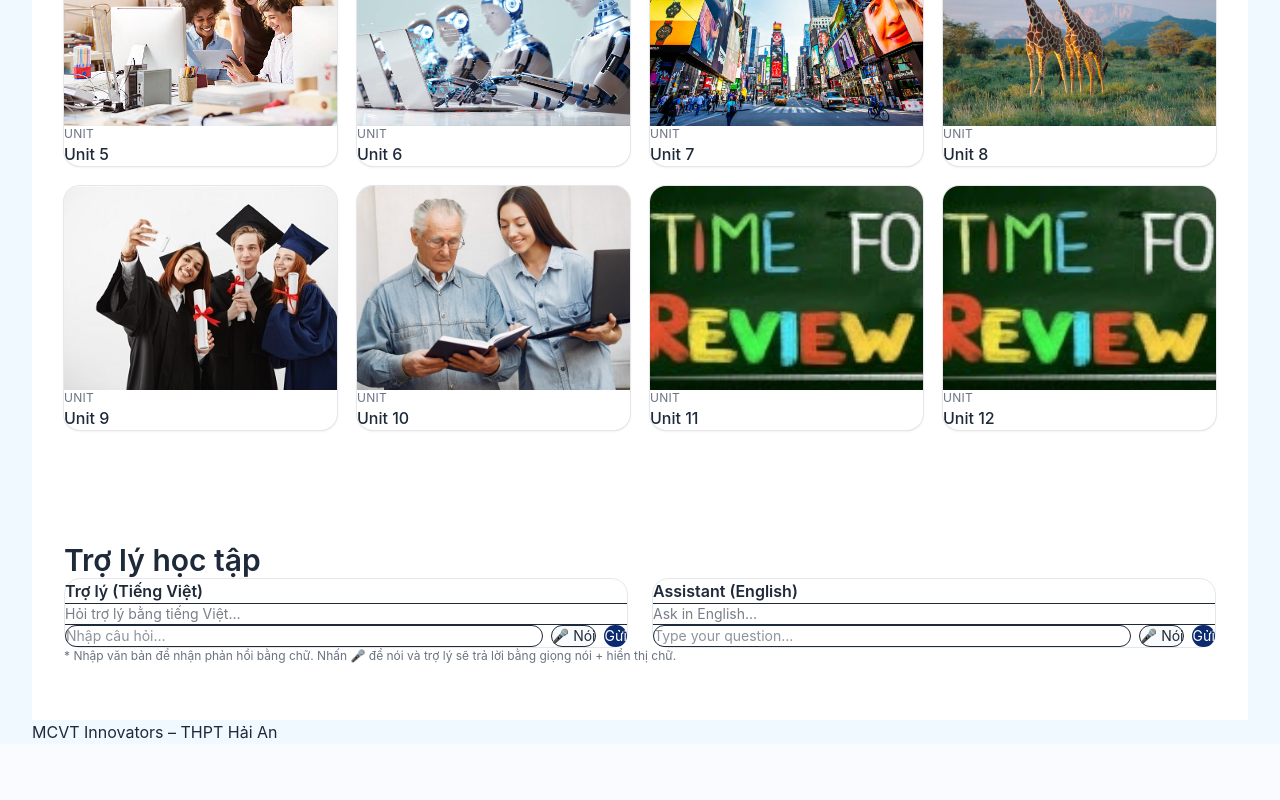
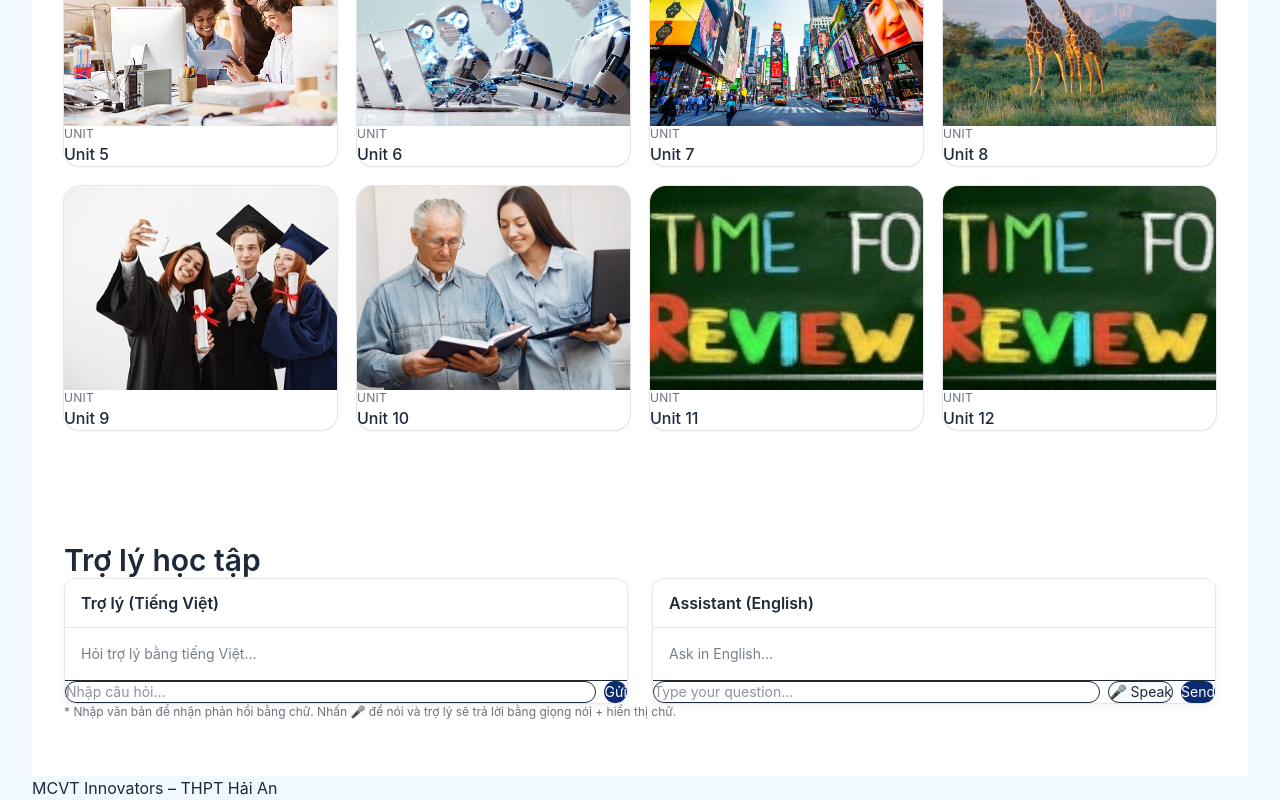
Before and after one commit to Thinit362/my-english-ai, a Next.js app: page /english-12 in a window 1280 px wide. Shown: the part 692-1492 px from the top of the page. Before the commit the page ends 1436 px from the top, so only its background shows below. Built offline with nearby package versions, Linux system fonts and the light colour scheme.

Commit message:
Update FlashBox.tsx

```diff
--- a/components/FlashBox.tsx
+++ b/components/FlashBox.tsx
@@ -16,15 +16,16 @@ type FlashBoxProps = {
     pronunciationTips?: boolean; // thêm mẹo phát âm (IPA + trọng âm)
   };
   tts?: {
-    enabled?: boolean;           // bật TTS
-    allowStop?: boolean;         // hiển thị nút Dừng
-    // Hints cũ (để tương thích), vẫn dùng nếu bạn chưa đặt voice cụ thể
+    enabled?: boolean;           // bật TTS (chỉ dùng cho EN)
+    allowStop?: boolean;         // hiển thị nút Dừng (chỉ dùng cho EN)
+
+    // Hints cũ (tương thích nếu bạn chưa đặt voice cụ thể)
     forceVietnameseVoice?: boolean;
     viVoiceHint?: string;        // 'vi-VN'
     enVoiceHint?: string;        // 'en-US'
 
-    // --- MỚI: tham số điều khiển GCP TTS ---
-    voice?: string;              // ví dụ 'en-US-Wavenet-D' | 'vi-VN-Wavenet-D'
+    // --- Tham số điều khiển Google Cloud TTS ---
+    voice?: string;              // ví dụ 'en-US-Wavenet-D'
     rate?: number;               // speakingRate (mặc định 1.0)
     pitch?: number;              // pitch semitones (mặc định 0.0)
   };
@@ -44,7 +45,7 @@ export default function FlashBox({
   const [busy, setBusy] = useState(false);
   const [listening, setListening] = useState(false);
 
-  // ====== STATE cho GCP TTS (hàng đợi phát) ======
+  // ====== STATE cho GCP TTS (hàng đợi phát – CHỈ dùng cho EN) ======
   const queueRef = useRef<string[]>([]);
   const playingRef = useRef(false);
   const currentAudioRef = useRef<HTMLAudioElement | null>(null);
@@ -92,6 +93,7 @@ export default function FlashBox({
       const prompt = buildPrompt(`${sys}\n\n${q}`);
       const text = await callGemini(prompt);
       setResponse(text || (lang === 'vi' ? 'Chưa có phản hồi.' : 'No response.'));
+      // Không tự speak cho VI; EN có thể bấm Replay nếu muốn nghe
     } catch (err: any) {
       setResponse((lang === 'vi' ? 'Lỗi: ' : 'Error: ') + (err?.message || 'Unknown'));
     } finally {
@@ -100,6 +102,7 @@ export default function FlashBox({
   }
 
   // ------------------ Voice input (Web Speech for mic) ------------------
+  // YÊU CẦU: Không hiển thị nút nói cho VI ⇒ phần render bên dưới sẽ ẩn.
   async function handleVoice() {
     const SR: any = (window as any).SpeechRecognition || (window as any).webkitSpeechRecognition;
     if (!SR) {
@@ -124,7 +127,9 @@ export default function FlashBox({
         const built = buildPrompt(`${sys}\n\n${transcript}`);
         const text = await callGemini(built);
         setResponse(text);
-        speak(text); // phát bằng GCP TTS
+
+        // KHÔNG speak cho VI
+        if (lang === 'en') speak(text);
       } catch (err: any) {
         setResponse((lang === 'vi' ? 'Lỗi: ' : 'Error: ') + (err?.message || 'Unknown'));
       } finally {
@@ -144,7 +149,7 @@ export default function FlashBox({
     }
   }
 
-  // ------------------ GCP TTS helpers ------------------
+  // ------------------ GCP TTS helpers (EN only) ------------------
   function sanitizeForSpeech(text: string) {
     let s = text;
     s = s.replace(/[*_~`>#-]{1,}/g, ' ').replace(/\s{2,}/g, ' ').trim(); // bỏ markdown
@@ -158,11 +163,10 @@ export default function FlashBox({
     return text.split(/(?<=[\.\!\?\…])\s+/).map(t => t.trim()).filter(Boolean);
   }
 
-  // chọn voice mặc định nếu bạn chưa truyền tts.voice
+  // chỉ chọn voice cho EN
   function defaultVoice(): string {
     if (tts?.voice) return tts.voice;
-    if (lang === 'vi') return 'vi-VN-Wavenet-D';  // có thể đổi A/B/C/D
-    return 'en-US-Wavenet-D';                     // đổi '...-F' nếu muốn nữ
+    return 'en-US-Wavenet-F'; // mặc định giọng EN (đổi thành D nếu muốn nam)
   }
 
   async function synthOnce(sentence: string) {
@@ -172,14 +176,13 @@ export default function FlashBox({
       body: JSON.stringify({
         text: sentence,
         voice: defaultVoice(),
-        rate: tts?.rate ?? (lang === 'vi' ? 0.92 : 1.0),
-        pitch: tts?.pitch ?? (lang === 'vi' ? 1.05 : 1.0),
+        rate: tts?.rate ?? 1.0,
+        pitch: tts?.pitch ?? 1.0,
       }),
     });
     if (!res.ok) throw new Error(`TTS ${res.status}`);
     const blob = await res.blob();
     const url = URL.createObjectURL(blob);
-    // phát
     await new Promise<void>((resolve, reject) => {
       const audio = new Audio(url);
       currentAudioRef.current = audio;
@@ -201,8 +204,8 @@ export default function FlashBox({
   }
 
   async function speak(text: string) {
-    if (!tts?.enabled || !text) return;
-    stopSpeak(); // clear cũ
+    if (lang !== 'en' || !tts?.enabled || !text) return; // KHÔNG speak cho VI
+    stopSpeak();
 
     const cleaned = sanitizeForSpeech(text);
     queueRef.current = splitSentences(cleaned);
@@ -212,47 +215,42 @@ export default function FlashBox({
     playingRef.current = true;
 
     while (playingRef.current && queueRef.current.length) {
-      // nếu đã bấm dừng giữa chừng
       if (token !== stopTokenRef.current) break;
-
       const sentence = queueRef.current.shift()!;
-      try {
-        await synthOnce(sentence);
-      } catch (e) {
-        console.error('TTS play error:', e);
+      try { await synthOnce(sentence); }
+      catch (e) { console.error('TTS play error:', e); }
     }
-    }
-
     playingRef.current = false;
   }
 
   function replay() {
-    if (response) speak(response);
+    if (lang === 'en' && response) speak(response);
   }
 
-  // ------------------ UI ------------------
+  // ------------------ UI (áp dụng lớp từ globals.css) ------------------
   return (
-    <div className="flex flex-col h-full rounded-2xl border border-gray-200 bg-white">
+    <div className="flex flex-col h-full box">
       {/* Header */}
-      <div className="px-5 py-3 border-b flex items-center justify-between">
+      <div className="box-header">
         <h3 className="font-semibold">{title}</h3>
-        <div className="flex gap-2">
-          {response && tts?.enabled && (
+        <div className="box-actions flex gap-2">
+          {/* Chỉ hiện Replay/Stop ở EN và khi TTS bật */}
+          {lang === 'en' && response && tts?.enabled && (
             <>
               <button
                 onClick={replay}
                 className="text-xs px-3 py-1.5 rounded-md border bg-white hover:bg-gray-50"
-                title={lang === 'vi' ? 'Nghe lại' : 'Replay'}
+                title="Replay"
               >
-                🔁 {lang === 'vi' ? 'Nghe lại' : 'Replay'}
+                🔁 Replay
               </button>
               {tts?.allowStop && (
                 <button
                   onClick={stopSpeak}
                   className="text-xs px-3 py-1.5 rounded-md border bg-white hover:bg-gray-50"
-                  title={lang === 'vi' ? 'Dừng nói' : 'Stop speaking'}
+                  title="Stop speaking"
                 >
-                ⏹️ {lang === 'vi' ? 'Dừng' : 'Stop'}
+                  ⏹️ Stop
                 </button>
               )}
             </>
@@ -261,14 +259,14 @@ export default function FlashBox({
       </div>
 
       {/* Nội dung phản hồi */}
-      <div className="flex-1 overflow-y-auto px-5 py-4">
+      <div className="flex-1 overflow-y-auto box-body">
         {busy ? (
           <div className="text-sm opacity-70">
             {lang === 'vi' ? 'Đang xử lý…' : 'Processing…'}
           </div>
         ) : response ? (
           <div className="rounded-xl border border-gray-200 bg-white px-4 py-3">
-            <p className="whitespace-pre-wrap text-sm leading-relaxed">{response}</p>
+            <p className="prose-lite whitespace-pre-wrap">{response}</p>
           </div>
         ) : (
           <p className="text-sm opacity-60">
@@ -287,22 +285,27 @@ export default function FlashBox({
             className="flex-1 rounded-xl border px-4 py-3 text-sm"
             disabled={busy}
           />
+
+          {/* ẨN nút Nói cho VI */}
+          {lang !== 'vi' && (
             <button
               type="button"
               onClick={handleVoice}
               className={`rounded-xl px-3 py-3 border text-sm ${listening ? 'bg-red-50 border-red-200' : 'bg-gray-50 hover:bg-gray-100'}`}
-            title={lang === 'vi' ? 'Nhấn để nói' : 'Tap to speak'}
+              title="Tap to speak"
               disabled={busy}
             >
-            {listening ? '🎙️ Đang nghe' : '🎤 Nói'}
+              {listening ? '🎙️ Listening' : '🎤 Speak'}
             </button>
+          )}
+
           <button
             type="submit"
             className="rounded-xl bg-[var(--navy)] hover:opacity-90 text-white px-4 py-3 text-sm disabled:opacity-60"
             disabled={busy}
             title={lang === 'vi' ? 'Gửi' : 'Send'}
           >
-            Gửi
+            {lang === 'vi' ? 'Gửi' : 'Send'}
           </button>
         </div>
       </form>
```
Lines whose indentation alone changed are shown as unchanged.
